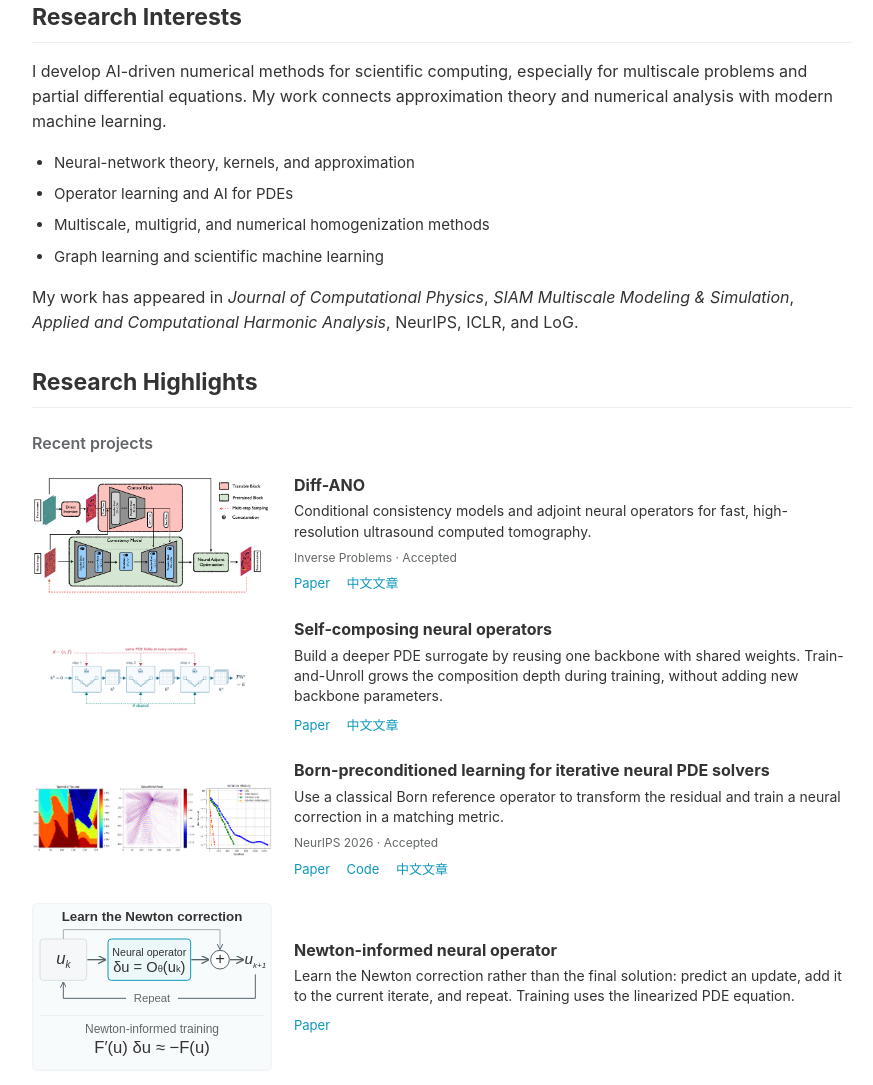
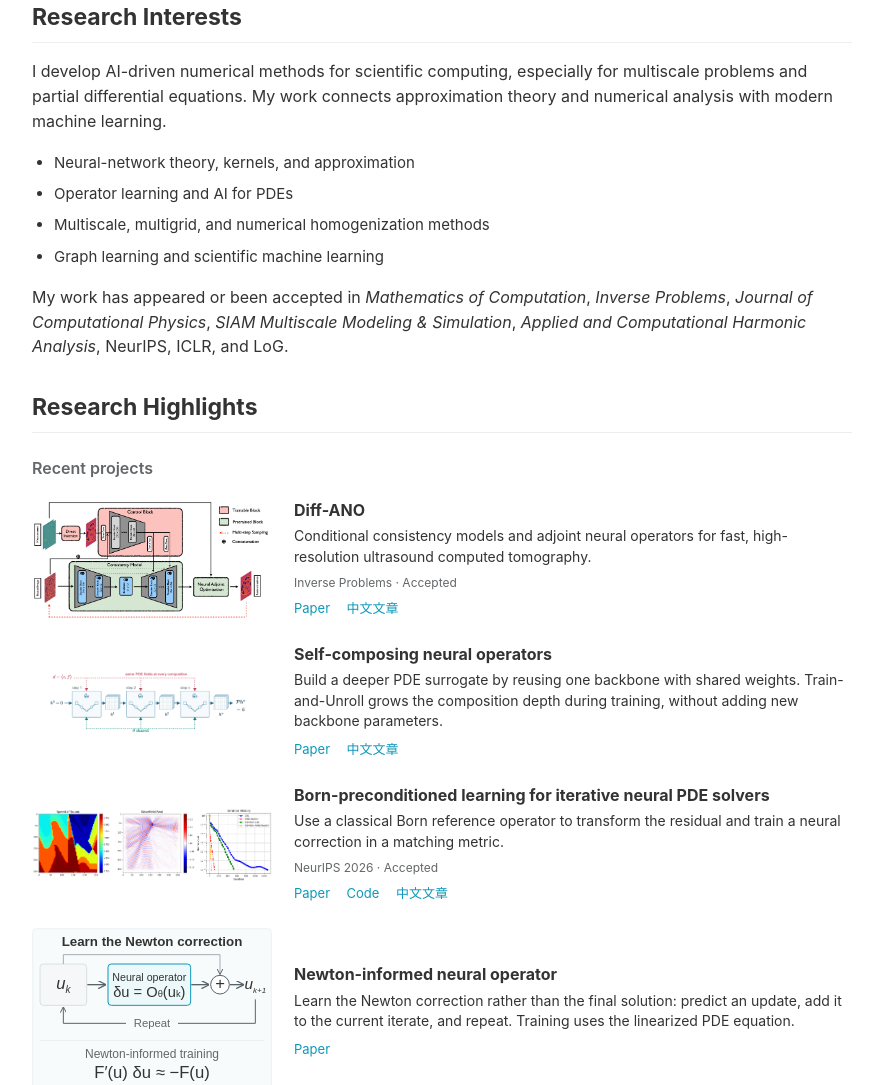
Before and after one commit to xlliu2017/xlliu2017.github.io, a plain HTML site: page index.html in a window 1280 px wide. Shown: the part 743-1828 px from the top of the page, without its empty margins (283-1156 px from the left). Drawn offline with Linux system fonts and the light colour scheme.

Commit message:
Update research publication venues

```diff
--- a/index.html
+++ b/index.html
@@ -72,7 +72,7 @@
             <li class="list-item">Multiscale, multigrid, and numerical homogenization methods</li>
             <li class="list-item">Graph learning and scientific machine learning</li>
         </ul>
-        <p>My work has appeared in <i>Journal of Computational Physics</i>, <i>SIAM Multiscale Modeling &amp; Simulation</i>, <i>Applied and Computational Harmonic Analysis</i>, NeurIPS, ICLR, and LoG.</p>
+        <p>My work has appeared or been accepted in <i>Mathematics of Computation</i>, <i>Inverse Problems</i>, <i>Journal of Computational Physics</i>, <i>SIAM Multiscale Modeling &amp; Simulation</i>, <i>Applied and Computational Harmonic Analysis</i>, NeurIPS, ICLR, and LoG.</p>
     </section>
 
     <!-- Research Highlights -->
```
